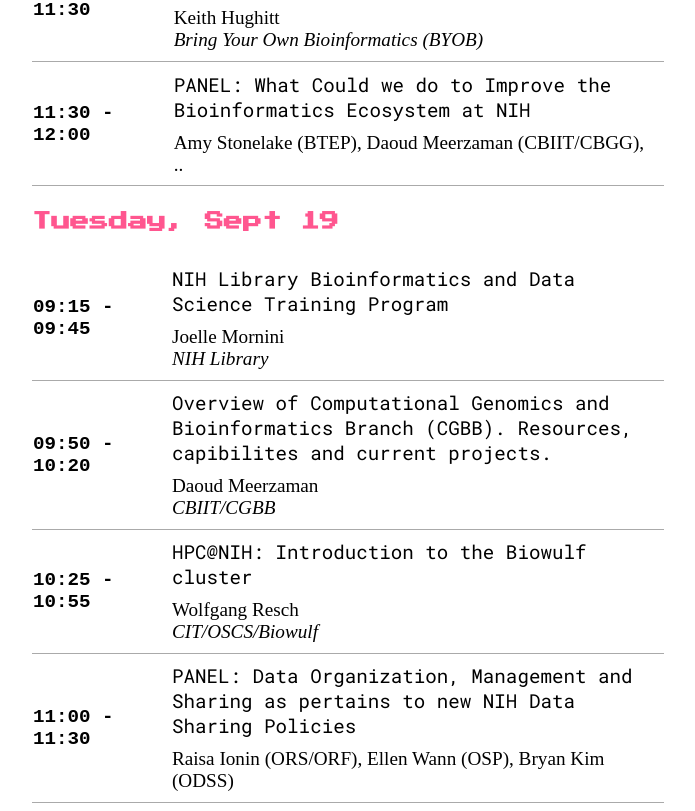
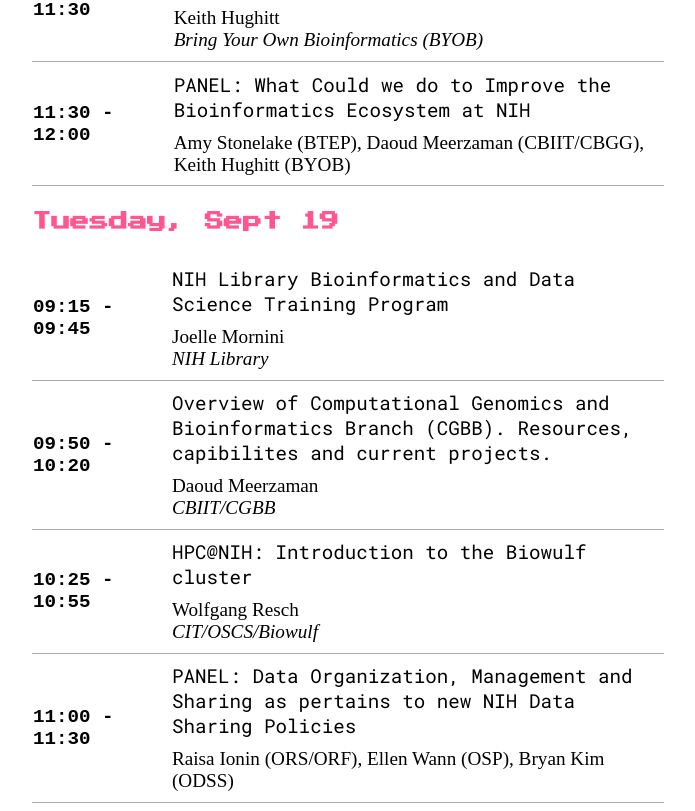
Before and after one commit to khughitt/nih-bioinformatics-community-fair-2023, a plain HTML site: page index.html in a window 1280 px wide. Shown: the part 1481-2292 px from the top of the page, without its empty margins (292-987 px from the left). Drawn offline with Linux system fonts and the light colour scheme.

Commit message:
update community panel

```diff
--- a/index.html
+++ b/index.html
@@ -96,7 +96,7 @@ Interested individuals of all backgrounds and skill-levels are welcome to attend
               PANEL: What Could we do to Improve the Bioinformatics Ecosystem at NIH
             </div>
             <div class='speaker'>
-              Amy Stonelake (BTEP), Daoud Meerzaman (CBIIT/CBGG), ..
+              Amy Stonelake (BTEP), Daoud Meerzaman (CBIIT/CBGG), Keith Hughitt (BYOB)
             </div>
         </tr>
       </table>
```
